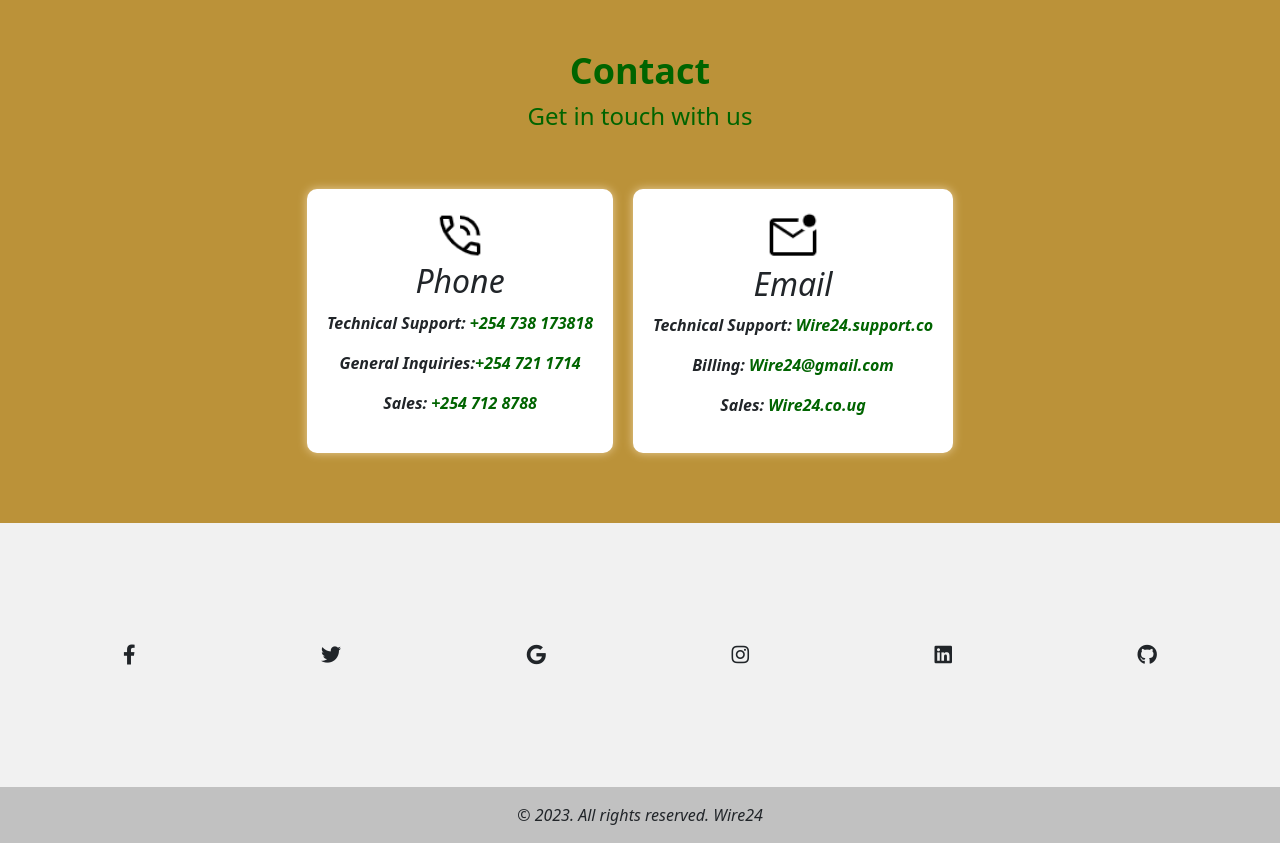
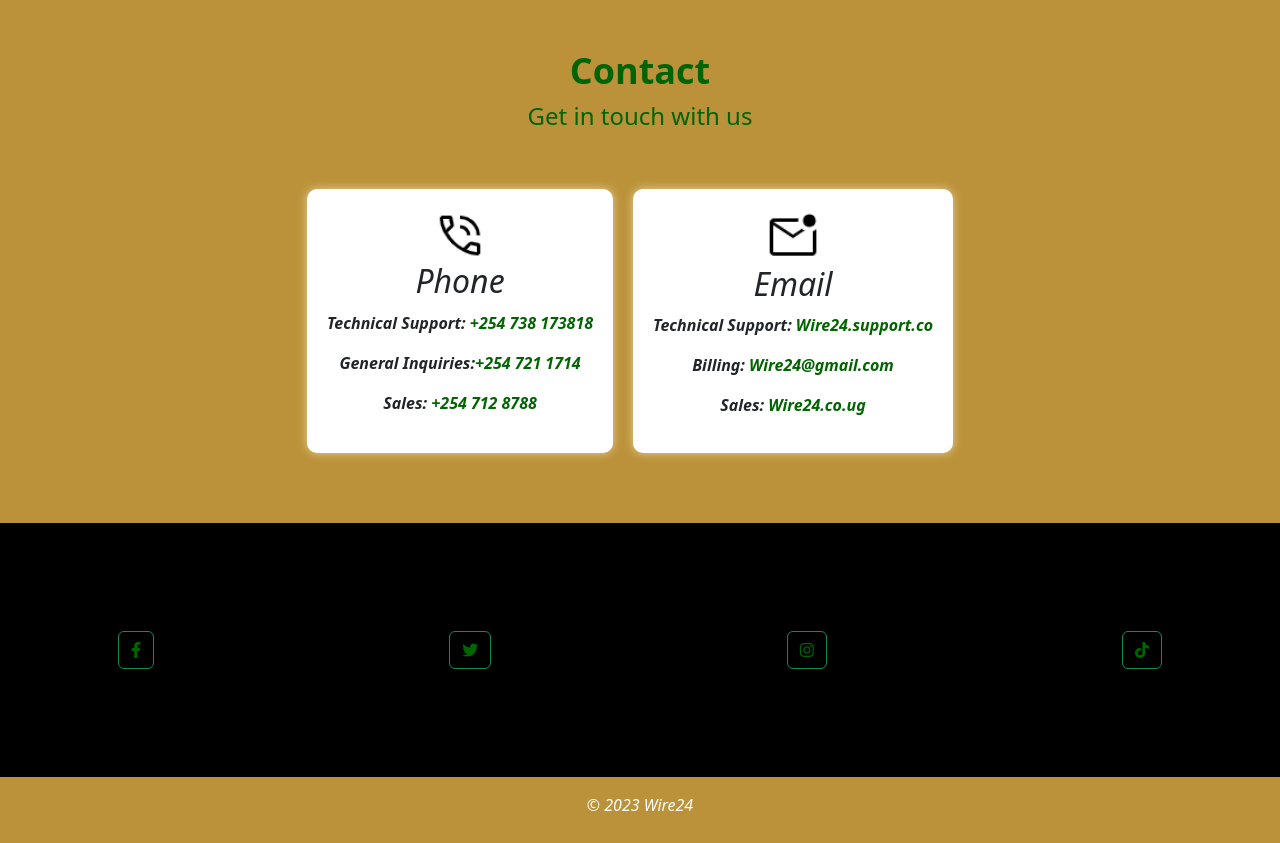
Before and after one commit to MugishaEmmanuel/Wire, a Django app: page / in a window 1280 px wide. Shown: the part 2533-3376 px from the top of the page. After the commit the page ends 3344 px from the top, so only its background shows below. Run offline with Django 4.2, Linux system fonts and the light colour scheme; some libraries are stand-ins or nearby versions.

Commit message:
fourth commit

```diff
--- a/official/templates/official/home.html
+++ b/official/templates/official/home.html
@@ -170,33 +170,27 @@
             </div>
           </div>
 
-          <footer class="text-center text-white" style="background-color: #f1f1f1;">
-            <div class="container pt-4">
+
+          <footer class=" text-center text-white" style="background-color: #010000;">
+            <!-- Grid container -->
+            <div class="container p-4 pb-0">
+              <!-- Section: Social media -->
               <section class="mb-4">
-                <a class="btn btn-link btn-floating btn-lg text-dark m-1" href="#!" role="button" data-bs-ripple-color="dark">
-                  <i class="fab fa-facebook-f"></i>
-                </a>
-                <a class="btn btn-link btn-floating btn-lg text-dark m-1" href="#!" role="button" data-bs-ripple-color="dark">
-                  <i class="fab fa-twitter"></i>
-                </a>
-                <a class="btn btn-link btn-floating btn-lg text-dark m-1" href="#!" role="button" data-bs-ripple-color="dark">
-                  <i class="fab fa-google"></i>
-                </a>
-                <a class="btn btn-link btn-floating btn-lg text-dark m-1" href="#!" role="button" data-bs-ripple-color="dark">
-                  <i class="fab fa-instagram"></i>
-                </a>
-                <a class="btn btn-link btn-floating btn-lg text-dark m-1" href="#!" role="button" data-bs-ripple-color="dark">
-                  <i class="fab fa-linkedin"></i>
-                </a>
-                <a class="btn btn-link btn-floating btn-lg text-dark m-1" href="#!" role="button" data-bs-ripple-color="dark">
-                  <i class="fab fa-github"></i>
-                </a>
+                <a class="btn btn-outline-success btn-floating m-1 green-icon" href="#!" role="button"><i class="fab fa-facebook-f"></i></a>
+                <a class="btn btn-outline-success btn-floating m-1 green-icon" href="#!" role="button"><i class="fab fa-twitter"></i></a>
+                <a class="btn btn-outline-success btn-floating m-1 green-icon" href="#!" role="button"><i class="fab fa-instagram"></i></a>
+                <a class="btn btn-outline-success btn-floating m-1 green-icon" href="#!" role="button"><i class="fab fa-tiktok"></i></a>
+
               </section>
+              <!-- Section: Social media -->
             </div>
-            <div class="text-center text-dark p-3" style="background-color: rgba(0, 0, 0, 0.2);">
-              &copy; 2023. All rights reserved. Wire24
+            <!-- Grid container -->
 
+            <!-- Copyright -->
+            <div class="text-center p-3" style="background-color: #BB9239;">
+              © 2023 Wire24
             </div>
+            <!-- Copyright -->
           </footer>
 
 
--- a/static/css/main.css
+++ b/static/css/main.css
@@ -386,3 +386,8 @@
 .faq h3 p{
   font-size: 10px;
 }
+
+
+.green-icon {
+  color: rgb(0, 100, 0);
+}
```
